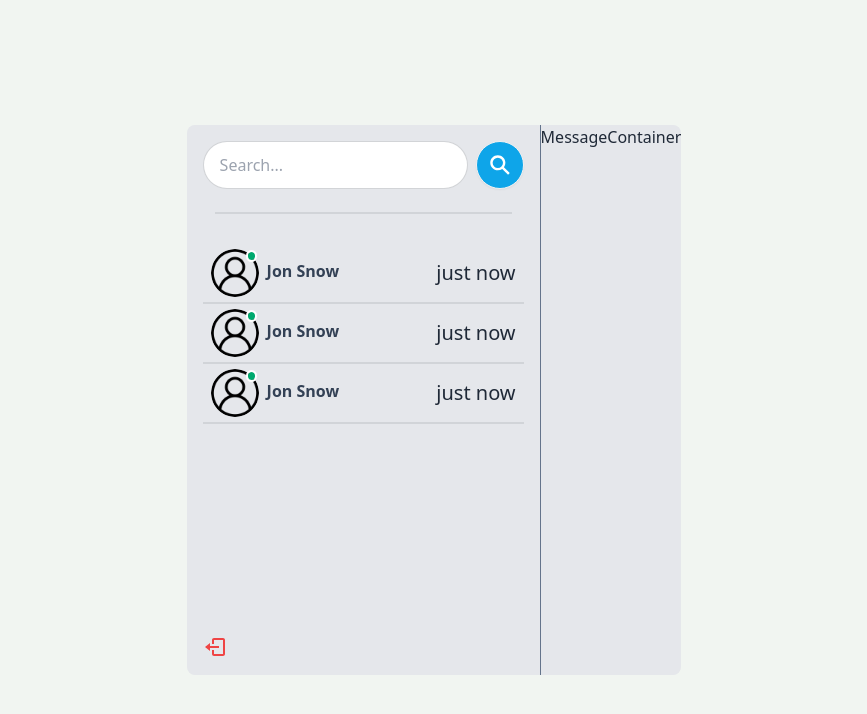
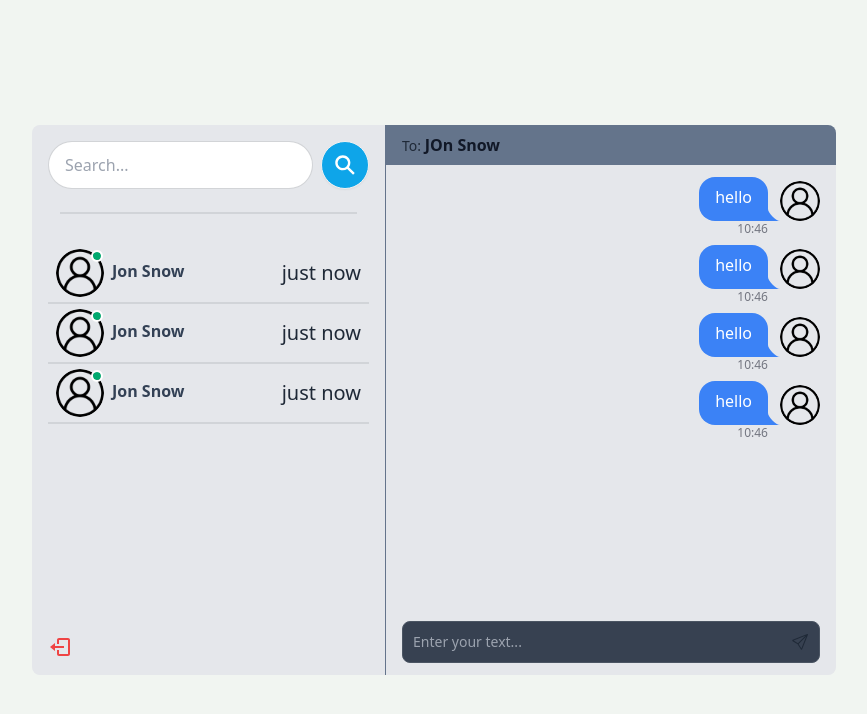
Before and after one commit to mehulk75/Chat-Application-Lets-Talk-, a React (Vite) app in the folder Frontend/: page / in a window 1280 px wide. Shown: the top 714 px of the page, without its empty margins (206-1073 px from the left). Built offline with nearby package versions, Linux system fonts and the light colour scheme.

Commit message:
Messages UI

```diff
--- /dev/null
+++ b/Frontend/src/component/messages/Message.jsx
@@ -0,0 +1,44 @@
+import React from "react"
+import userAvatar from "../../assets/user.png"
+// import { useAuthContext } from "../../context/AuthContext"
+// import useConversation from "../../zustand/useConversation"
+// import { formatTime } from "../../utils/formatTime"
+
+const Message = ({ message }) => {
+  // console.log(message)
+//   const { authUser } = useAuthContext()
+
+//   const { selectedConversation } = useConversation()
+
+//   const messageFromMe = message.senderId === authUser._id
+
+//   const chatClassName = messageFromMe ? "chat-end" : "chat-start"
+
+//   const profilePic = messageFromMe
+//     ? authUser.profilePic
+//     : selectedConversation?.profilePic
+
+//   const msgBgColor = messageFromMe ? "bg-green-500" : ""
+
+//   const formattedTime = formatTime(message.createdAt)
+
+  return (
+    <div className={`chat chat-end`}>
+      <div className="chat-image avatar">
+        <div className="w-10 rounded-full">
+          <img src={userAvatar} alt="User Avatar" />
+        </div>
+      </div>
+
+      <div className={`chat-bubble text-white bg-blue-500`}>
+        hello
+      </div>
+
+      <div className="chat-footer opacity-50 text-xs flex gap-1 items-center text-slate-950">
+        10:46
+      </div>
+    </div>
+  )
+}
+
+export default Message
--- a/Frontend/src/component/messages/MessageContainer.jsx
+++ b/Frontend/src/component/messages/MessageContainer.jsx
@@ -1,8 +1,25 @@
 import React from 'react'
+import MessageInput from './MessageInput'
+import Messages from './messages'
 
 const MessageContainer = () => {
   return (
-    <div>MessageContainer</div>
+    <div className="md:min-w-[450px] flex flex-col">
+
+    <>
+          {/* Header */}
+          <div className="bg-slate-500 px-4 py-2 mb-2">
+            <span className="label-text">To: </span>
+            <span className="text-gray-900 font-bold"> JOn Snow
+            </span>
+          </div>
+
+         <Messages/>
+
+         <MessageInput/>
+        </>
+
+    </div>
   )
 }
 
--- /dev/null
+++ b/Frontend/src/component/messages/MessageInput.jsx
@@ -0,0 +1,42 @@
+import React, { useState } from "react"
+import { BsSend } from "react-icons/bs"
+// import useSendMessage from "../../hooks/useSendMessage"
+
+const MessageInput = () => {
+  const [message, setMessage] = useState("")
+//   const { loading, sendMessage } = useSendMessage()
+
+//   const handleSubmit = async (e) => {
+//     e.preventDefault()
+
+//     if (!message) {
+//       return
+//     }
+
+//     await sendMessage(message)
+//     setMessage("")
+//   }
+
+  return (
+    <form className="px-4 my-3" >
+      <div className="w-full relative">
+        <input
+          type="text"
+          className="border text-sm rounded-lg block w-full p-2.5 bg-gray-700 border-gray-600 text-white"
+          placeholder="Enter your text..."
+          value={message}
+          onChange={(e) => setMessage(e.target.value)}
+        />
+
+        <button
+          type="submit"
+          className="absolute inset-y-0 end-0 flex items-center pe-3"
+        >
+          <BsSend/>
+        </button>
+      </div>
+    </form>
+  )
+}
+
+export default MessageInput
--- /dev/null
+++ b/Frontend/src/component/messages/Messages.jsx
@@ -0,0 +1,16 @@
+import React from 'react'
+import Message from './Message'
+
+const Messages = () => {
+  return (
+    <div className="px-4 flex-1 overflow-auto">
+    <Message/>
+    <Message/>
+    <Message/>
+    <Message/>
+
+    </div>
+  )
+}
+
+export default Messages
```
